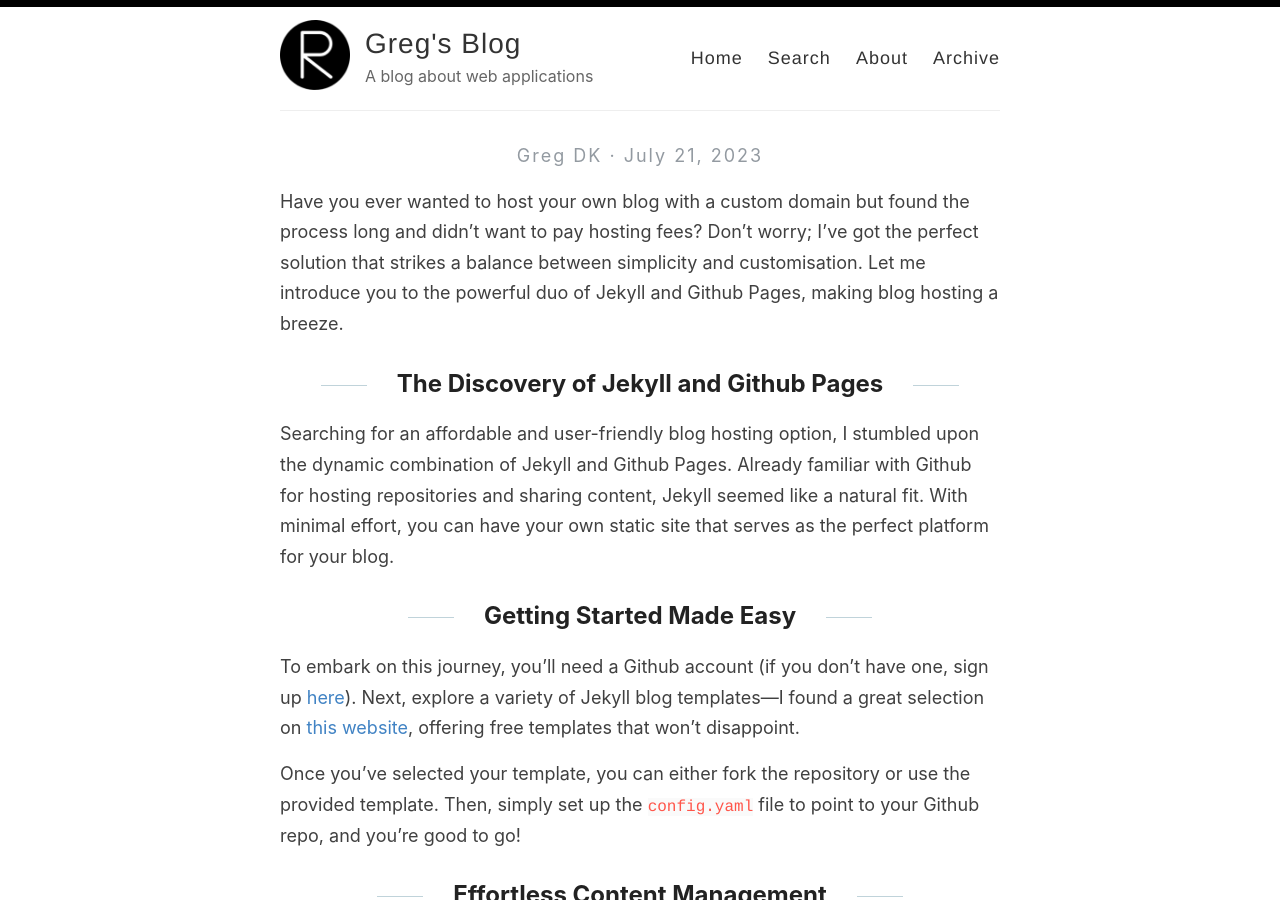
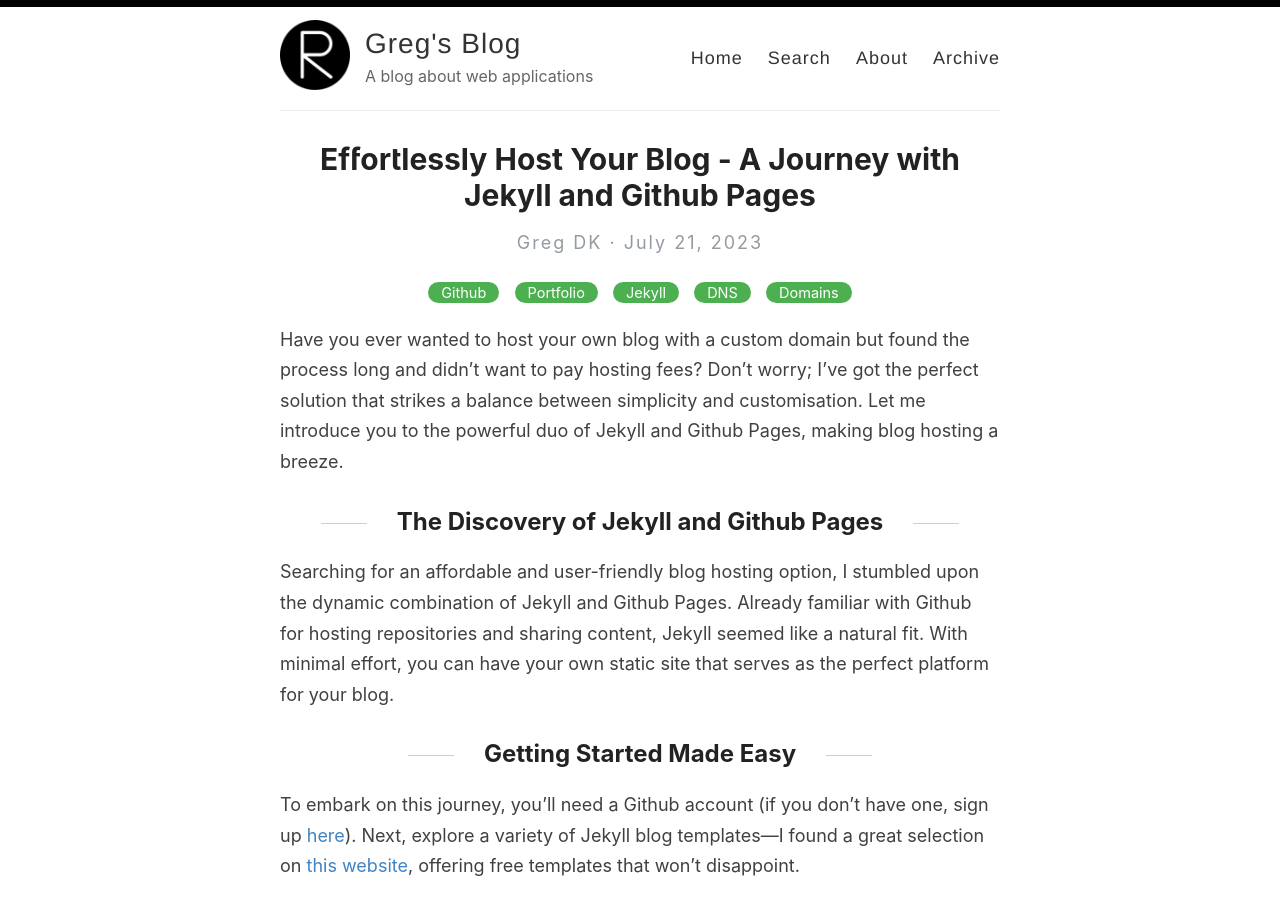
Before and after one commit to Greg-DK/greg-dk.github.io, a Jekyll site: the page built from _posts/2023-07-21-how-to-host-a-blog.md, in a window 1280 px wide and 900 px high. Built offline with Jekyll 4.4.1, drawn with Linux system fonts in a browser that asks for light colours; our own code applies the rules of GitHub Pages for plain Markdown files.

Commit message:
Changed metadata

```diff
--- a/_posts/2023-07-21-how-to-host-a-blog.md
+++ b/_posts/2023-07-21-how-to-host-a-blog.md
@@ -1,6 +1,6 @@
 ---
 layout: post
-title: Effortlessly Host Your Blog: A Journey with Jekyll and Github Pages
+title: Effortlessly Host Your Blog - A Journey with Jekyll and Github Pages
 categories: [Github, Portfolio, Jekyll, DNS, Domains]
 ---
 
```
